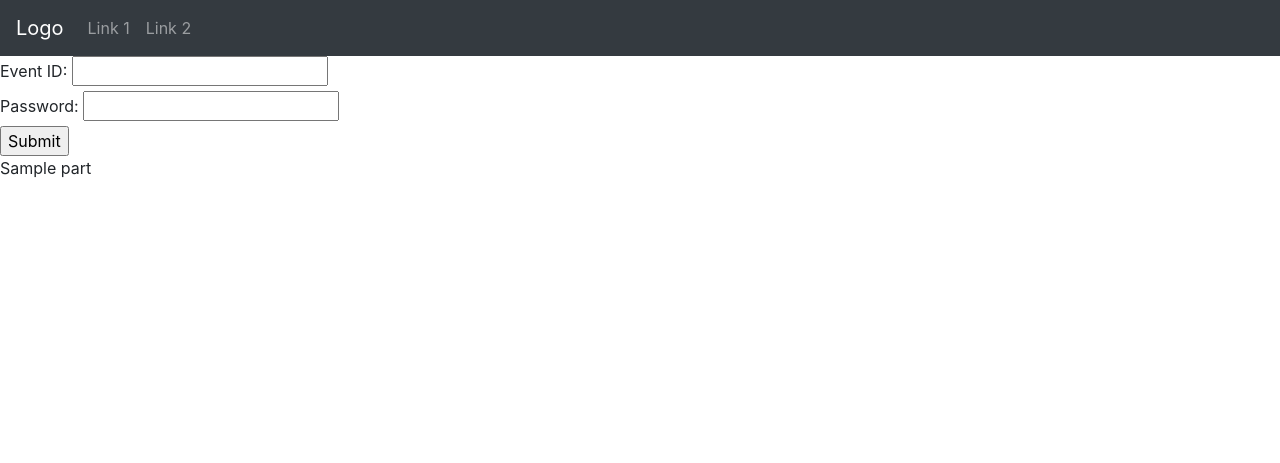
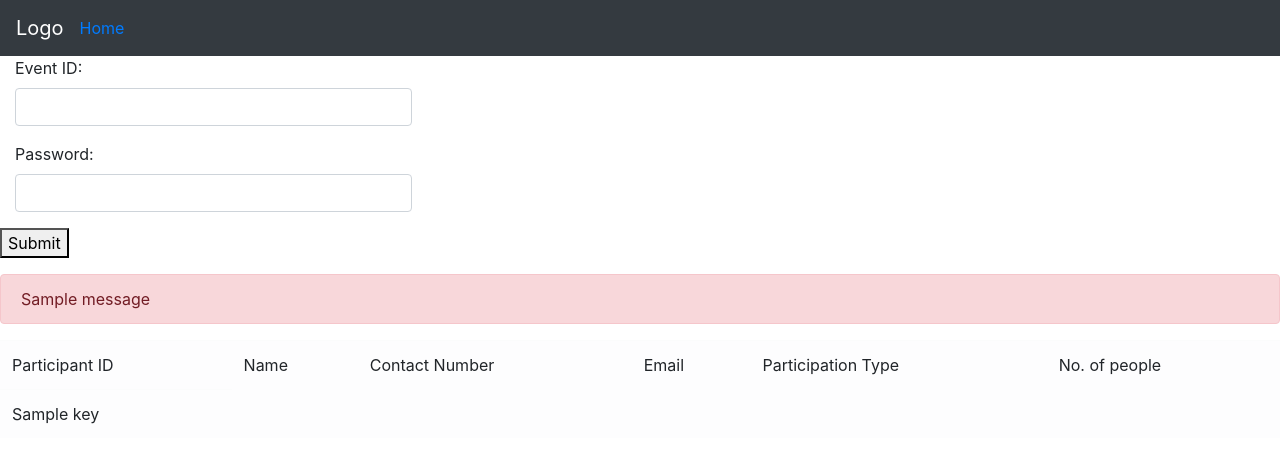
Before and after one commit to miti2001/woc3.0-eventmanager-Miti, a Django app: template EventManager/commune/templates/host.html in a window 1280 px wide. Shown: the top 463 px of the page. Run offline with Django 3.2, Linux system fonts and the light colour scheme; the template is opened without the code that fills it: most values are stand-ins (such as "Sample title", 1, 10 or a date in 2020); one stand-in notice (Sample message) is shown; parts of the project's set-up code (start-up, migrations or seed data) failed here and were passed over; some libraries are stand-ins or nearby versions.

Commit message:
Added notifications and Minor updates

```diff
--- a/EventManager/EventManager/urls.py
+++ b/EventManager/EventManager/urls.py
@@ -20,8 +20,8 @@
 
 urlpatterns = [
     path('admin/', admin.site.urls),
-    path('',views.home),
+    path('',views.home, name="home"),
     url('eventReg',views.eventReg),
-    url('participantReg',views.participantReg),
-    url('host',views.host)
+    url('participantReg',views.participantReg, name=""),
+    url('host',views.host, name="host"),
 ]
--- a/EventManager/commune/templates/base.html
+++ b/EventManager/commune/templates/base.html
@@ -1,3 +1,4 @@
+{% load static from staticfiles %}
 <!DOCTYPE html>
 <html lang="en">
 <head>
@@ -8,22 +9,34 @@
   <script src="https://ajax.googleapis.com/ajax/libs/jquery/3.5.1/jquery.min.js"></script>
   <script src="https://cdnjs.cloudflare.com/ajax/libs/popper.js/1.16.0/umd/popper.min.js"></script>
   <script src="https://maxcdn.bootstrapcdn.com/bootstrap/4.5.2/js/bootstrap.min.js"></script>
+  <style>
+    /* Make the image fully responsive */
+    .carousel-inner img {
+      width: 100%;
+      height: 100%;
+    }
+    </style>
 </head>
 <body>
 
 <nav class="navbar navbar-expand-sm bg-dark navbar-dark">
   <!-- Brand/logo -->
-  <a class="navbar-brand" href="#">Logo</a>
+  <a class="navbar-brand" href="#"> Logo
+    <!-- <img class="img-fluid" src="{% static '/images/lg.jpg' %}" alt="Logo" width="50" height="50"> -->
+  </a>
 
   <!-- Links -->
   <ul class="navbar-nav">
     <li class="nav-item">
-      <a class="nav-link" href="#">Link 1</a>
+      <a href="{% url 'home' %}" >
+        Home
+      </a>
     </li>
+  <!--
     <li class="nav-item">
       <a class="nav-link" href="#">Link 2</a>
     </li>
-  </ul>
+  </ul> -->
 </nav>
 
 
--- a/EventManager/commune/templates/host.html
+++ b/EventManager/commune/templates/host.html
@@ -6,15 +6,70 @@
 
 <form method="POST" action="">
     {% csrf_token %}
-    <label for="eventid">Event ID: </label>
-    <input id="eventid" name="eventid" type="integer">
-    <br>
-    <label for="eventpassword">Password:</label>
-    <input id="eventpassword" name="eventpassword" type="password">
-    <br>
-    <input type="submit">
+    <div class="form-group">
+      <label for="eventid" class="control-label col-sm-2">Event ID: </label>
+      <div class="col-sm-4">
+        <input id="eventid" name="eventid" type="integer" class="form-control">
+      </div>
+    </div>
+
+    <div class="form-group">
+      <label for="eventid" class="control-label col-sm-2">Password: </label>
+      <div class="col-sm-4">
+        <input id="eventpassword" name="eventpassword" type="password" class="form-control">
+      </div>
+    </div>
+
+    <div class="form-group">
+    <button type="submit">
+      Submit
+    </button>
+    </div>
+
 </form>
+{% if  messages %}
+  {% for message in messages %}
+    <div class="alert alert-danger" role="alert">
+      {{message}}
+    </div>
+  {% endfor %}
+{% endif %}
+<table class="table table-light" id="participantTable" >
+    <tr>
+        <td>Participant ID</td>
+        <td>Name</td>
+        <td>Contact Number</td>
+        <td>Email</td>
+        <td>Participation Type</td>
+        <td>No. of people</td>
 
-{{ part }}
+    </tr>
+    {% for row in content %}
+    <tr>
+      {% for key in row %}
+      <td>
+        {{ key }}
+     </td>
+      {% endfor %}
+
+    </tr>
+    {% endfor %}
+  </table>
+
+  <script>
+    function tableview()
+    {
+
+      var x = document.getElementById("participantTable");
+
+      if (x.style.display === "none") {
+        x.style.display = "block";
+      }
+      else {
+        x.style.display = "none";
+      }
+
+    }
+  </script>
 
 {% endblock %}
```
Also changed, not shown: EventManager/EventManager/settings.py (+8 -4 lines), EventManager/commune/models.py (+12 -2 lines), EventManager/commune/templates/eventReg.html (+1 -12 lines), EventManager/commune/templates/home.html (+35 -0 lines), EventManager/commune/templates/participantReg.html (+28 -3 lines), EventManager/commune/views.py (+64 -39 lines), EventManager/commune/forms.py (line endings or trailing spaces), EventManager/commune/migrations/0004_auto_20210131_0020.py (added), EventManager/commune/migrations/0005_auto_20210131_1808.py (added), EventManager/commune/static/images/commune.jpg (added), EventManager/commune/static/images/concert.jpg (added), EventManager/commune/static/images/event3.jpg (added), EventManager/commune/static/images/lg.jpg (added), EventManager/commune/static/images/mic.png (added), 2 more files.
